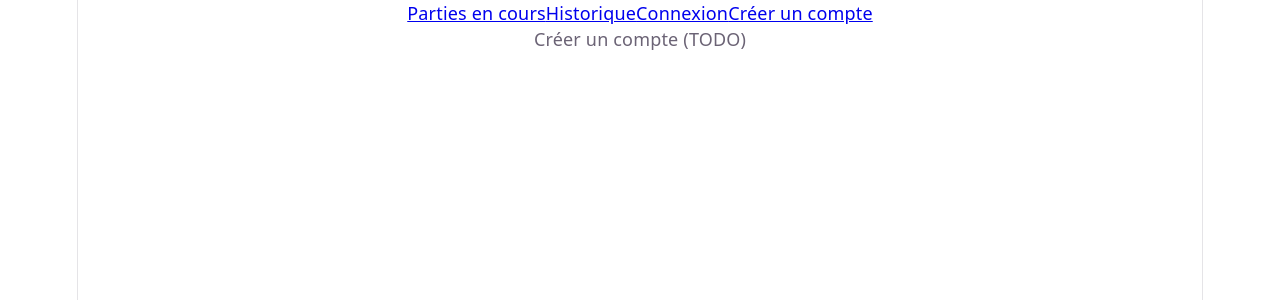
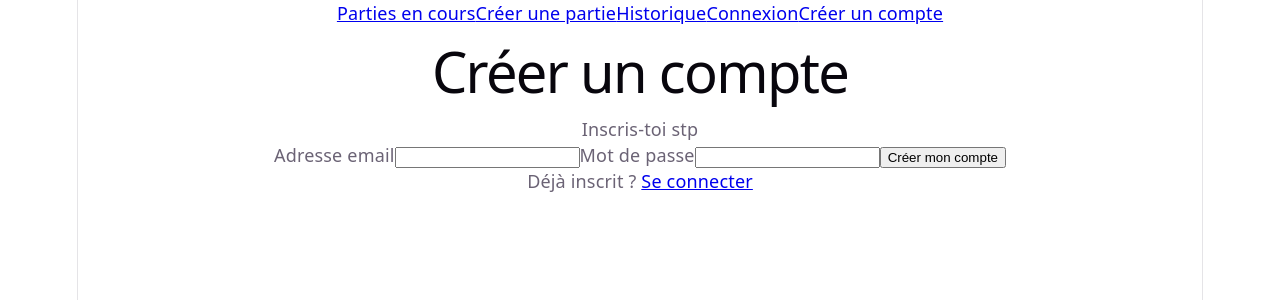
Before and after one commit to Benjylem/Chess_multigame, a React (Vite) app in the folder client/: page /signup in a window 1280 px wide. Shown: the top 300 px of the page. Built offline with nearby package versions, Linux system fonts and the light colour scheme.

Commit message:
feat: add game management frontend

```diff
--- a/client/src/App.tsx
+++ b/client/src/App.tsx
@@ -1,30 +1,53 @@
-import { Routes, Route } from 'react-router-dom'
-import { Navbar } from './components/Navbar'
-import { ProtectedRoute } from './components/ProtectedRoute'
+import { Routes, Route } from "react-router-dom";
+import { LoginPage } from "./pages/LoginPage";
+import { SignupPage } from "./pages/SignupPage";
+import { Navbar } from "./components/Navbar";
+import { ProtectedRoute } from "./components/ProtectedRoute";
+import { CreateGame } from "./pages/CreateGame";
 
-// Placeholders temporaires : les vraies pages (Lot 1 = auth, Lot 2 = lobby/historique,
-// Lot 3 = plateau) seront ajoutées dans src/pages/ sur leurs branches respectives et
-// remplaceront ces éléments inline.
 function Placeholder({ label }: { label: string }) {
-  return <p>{label} (TODO)</p>
+  return <p>{label} (TODO)</p>;
 }
 
 function App() {
   return (
     <>
       <Navbar />
+
       <Routes>
-        <Route path="/login" element={<Placeholder label="Connexion" />} />
-        <Route path="/signup" element={<Placeholder label="Créer un compte" />} />
+        <Route path="/login" element={<LoginPage />} />
+
+        <Route path="/signup" element={<SignupPage />} />
+
+        <Route
+          path="/signup"
+          element={<Placeholder label="Créer un compte" />}
+        />
 
         <Route element={<ProtectedRoute />}>
-          <Route path="/" element={<Placeholder label="Parties en cours" />} />
-          <Route path="/history" element={<Placeholder label="Historique" />} />
-          <Route path="/games/:id" element={<Placeholder label="Partie" />} />
+          <Route
+            path="/"
+            element={<Placeholder label="Parties en cours" />}
+          />
+
+          <Route
+            path="/create-game"
+            element={<CreateGame />}
+          />
+
+          <Route
+            path="/history"
+            element={<Placeholder label="Historique" />}
+          />
+
+          <Route
+            path="/games/:id"
+            element={<Placeholder label="Partie" />}
+          />
         </Route>
       </Routes>
     </>
-  )
+  );
 }
 
-export default App
+export default App;
--- a/client/src/api/client.ts
+++ b/client/src/api/client.ts
@@ -1,7 +1,7 @@
 // Lot 0 — wrapper fetch commun. Ajoute automatiquement le header Authorization
 // quand un token est passé, et transforme les erreurs HTTP en exceptions JS.
 
-const BASE_URL = "http://127.0.0.1:8000";
+const BASE_URL = "http://localhost:8000";
 
 export class ApiError extends Error {
   status: number;
--- a/client/src/components/Navbar.tsx
+++ b/client/src/components/Navbar.tsx
@@ -3,7 +3,7 @@
 
 import { Link, useNavigate } from "react-router-dom";
 import { useAuth } from "../context/AuthContext";
-
+<Link to="/create-game">Créer une partie</Link>
 export function Navbar() {
   const { user, logout } = useAuth();
   const navigate = useNavigate();
@@ -16,6 +16,7 @@ export function Navbar() {
   return (
     <nav>
       <Link to="/">Parties en cours</Link>
+      <Link to="/create-game">Créer une partie</Link>
       <Link to="/history">Historique</Link>
       {user ? (
         <>
--- /dev/null
+++ b/client/src/pages/CreateGame.tsx
@@ -0,0 +1,171 @@
+import { useState } from "react";
+import { useNavigate } from "react-router-dom";
+import { createGame, inviteToGame } from "../api/games";
+import { useAuth } from "../context/AuthContext";
+
+export function CreateGame() {
+  const { token } = useAuth();
+  const navigate = useNavigate();
+
+  const [minPlayers, setMinPlayers] = useState(2);
+  const [maxPlayers, setMaxPlayers] = useState(4);
+
+  const [gameId, setGameId] = useState<number | null>(null);
+  const [email, setEmail] = useState("");
+
+  const [message, setMessage] = useState("");
+  const [error, setError] = useState("");
+  const [loading, setLoading] = useState(false);
+
+  async function handleCreateGame(event: React.FormEvent) {
+    event.preventDefault();
+
+    setError("");
+    setMessage("");
+
+    if (!token) {
+      setError("Tu dois être connecté.");
+      return;
+    }
+
+    if (minPlayers < 1) {
+      setError("Le minimum doit être au moins 1.");
+      return;
+    }
+
+    if (maxPlayers < minPlayers) {
+      setError("Le maximum doit être supérieur ou égal au minimum.");
+      return;
+    }
+
+    try {
+      setLoading(true);
+
+      const game = await createGame(
+        token,
+        minPlayers,
+        maxPlayers,
+      );
+
+      setGameId(game.id);
+      setMessage(`Partie #${game.id} créée !`);
+    } catch (err) {
+      setError(
+        err instanceof Error
+          ? err.message
+          : "Impossible de créer la partie.",
+      );
+    } finally {
+      setLoading(false);
+    }
+  }
+
+  async function handleInvite(event: React.FormEvent) {
+    event.preventDefault();
+
+    setError("");
+    setMessage("");
+
+    if (!token || gameId === null) {
+      setError("Crée d'abord une partie.");
+      return;
+    }
+
+    if (!email.trim()) {
+      setError("Entre une adresse email.");
+      return;
+    }
+
+    try {
+      setLoading(true);
+
+      await inviteToGame(token, gameId, email.trim());
+
+      setMessage(`Invitation envoyée à ${email}.`);
+      setEmail("");
+    } catch (err) {
+      setError(
+        err instanceof Error
+          ? err.message
+          : "Impossible d'envoyer l'invitation.",
+      );
+    } finally {
+      setLoading(false);
+    }
+  }
+
+  return (
+    <main>
+      <h1>Créer une partie</h1>
+
+      {message && <p>{message}</p>}
+      {error && <p>{error}</p>}
+
+      <form onSubmit={handleCreateGame}>
+        <div>
+          <label htmlFor="minPlayers">
+            Nombre minimum de joueurs
+          </label>
+
+          <input
+            id="minPlayers"
+            type="number"
+            min="1"
+            value={minPlayers}
+            onChange={(event) =>
+              setMinPlayers(Number(event.target.value))
+            }
+          />
+        </div>
+
+        <div>
+          <label htmlFor="maxPlayers">
+            Nombre maximum de joueurs
+          </label>
+
+          <input
+            id="maxPlayers"
+            type="number"
+            min="1"
+            value={maxPlayers}
+            onChange={(event) =>
+              setMaxPlayers(Number(event.target.value))
+            }
+          />
+        </div>
+
+        <button type="submit" disabled={loading}>
+          {loading ? "Création..." : "Créer la partie"}
+        </button>
+      </form>
+
+      {gameId !== null && (
+        <section>
+          <h2>Inviter un joueur</h2>
+
+          <form onSubmit={handleInvite}>
+            <label htmlFor="email">
+              Email du joueur
+            </label>
+
+            <input
+              id="email"
+              type="email"
+              placeholder="joueur@example.com"
+              value={email}
+              onChange={(event) => setEmail(event.target.value)}
+            />
+
+            <button type="submit" disabled={loading}>
+              {loading ? "Envoi..." : "Inviter"}
+            </button>
+          </form>
+
+          <button onClick={() => navigate("/")}>
+            Voir mes parties
+          </button>
+        </section>
+      )}
+    </main>
+  );
+}
--- /dev/null
+++ b/client/src/pages/LoginPage.tsx
@@ -0,0 +1,98 @@
+import { useState, type FormEvent } from "react";
+import { Link, Navigate, useNavigate } from "react-router-dom";
+import { ApiError } from "../api/client";
+import { login } from "../api/auth";
+import { useAuth } from "../context/AuthContext";
+
+export function LoginPage() {
+  const { token, login: saveSession } = useAuth();
+  const navigate = useNavigate();
+
+  const [email, setEmail] = useState("");
+  const [password, setPassword] = useState("");
+  const [error, setError] = useState<string | null>(null);
+  const [isSubmitting, setIsSubmitting] = useState(false);
+
+  if (token) return <Navigate to="/" replace />;
+
+  async function handleSubmit(event: FormEvent<HTMLFormElement>) {
+    event.preventDefault();
+    setError(null);
+    setIsSubmitting(true);
+
+    try {
+      const response = await login(email, password);
+
+      saveSession(response.token, response.user);
+
+      navigate("/", { replace: true });
+    } catch (err) {
+      setError(
+        err instanceof ApiError
+          ? err.message
+          : "Impossible de se connecter.",
+      );
+    } finally {
+      setIsSubmitting(false);
+    }
+  }
+
+  return (
+    <main className="auth-page">
+      <section className="auth-panel">
+        <h1>Connexion</h1>
+
+        <p className="auth-intro">
+          Inscris toi chacal
+        </p>
+
+        <form className="auth-form" onSubmit={handleSubmit}>
+          <label>
+            Adresse email
+
+            <input
+              type="email"
+              value={email}
+              onChange={(event) => setEmail(event.target.value)}
+              autoComplete="email"
+              required
+            />
+          </label>
+
+          <label>
+            Mot de passe
+
+            <input
+              type="password"
+              value={password}
+              onChange={(event) => setPassword(event.target.value)}
+              autoComplete="current-password"
+              required
+            />
+          </label>
+
+          {error && (
+            <p className="auth-error" role="alert">
+              {error}
+            </p>
+          )}
+
+          <button
+            className="auth-submit"
+            type="submit"
+            disabled={isSubmitting}
+          >
+            {isSubmitting ? "Connexion..." : "Se connecter"}
+          </button>
+        </form>
+
+        <p className="auth-switch">
+          Pas encore de compte ?{" "}
+          <Link to="/signup">
+            Créer un compte
+          </Link>
+        </p>
+      </section>
+    </main>
+  );
+}
--- /dev/null
+++ b/client/src/pages/SignupPage.tsx
@@ -0,0 +1,71 @@
+import { useState, type FormEvent } from "react";
+import { Link, Navigate, useNavigate } from "react-router-dom";
+import { ApiError } from "../api/client";
+import { signup } from "../api/auth";
+import { useAuth } from "../context/AuthContext";
+
+export function SignupPage() {
+  const { token, login: saveSession } = useAuth();
+  const navigate = useNavigate();
+  const [email, setEmail] = useState("");
+  const [password, setPassword] = useState("");
+  const [error, setError] = useState<string | null>(null);
+  const [isSubmitting, setIsSubmitting] = useState(false);
+
+  if (token) return <Navigate to="/" replace />;
+
+  async function handleSubmit(event: FormEvent<HTMLFormElement>) {
+    event.preventDefault();
+    setError(null);
+    setIsSubmitting(true);
+
+    try {
+      const response = await signup(email, password);
+      saveSession(response.token, response.user);
+      navigate("/", { replace: true });
+    } catch (err) {
+      setError(err instanceof ApiError ? err.message : "Impossible de créer le compte.");
+    } finally {
+      setIsSubmitting(false);
+    }
+  }
+
+  return (
+    <main className="auth-page">
+      <section className="auth-panel" aria-labelledby="signup-title">
+        <h1 id="signup-title">Créer un compte</h1>
+        <p className="auth-intro">Inscris-toi stp</p>
+        <form className="auth-form" onSubmit={handleSubmit}>
+          <label>
+            Adresse email
+            <input
+              type="email"
+              value={email}
+              onChange={(event) => setEmail(event.target.value)}
+              autoComplete="email"
+              required
+            />
+          </label>
+          <label>
+            Mot de passe
+            <input
+              type="password"
+              value={password}
+              onChange={(event) => setPassword(event.target.value)}
+              autoComplete="new-password"
+              minLength={6}
+              required
+            />
+          </label>
+          {error && <p className="auth-error" role="alert">{error}</p>}
+          <button className="auth-submit" type="submit" disabled={isSubmitting}>
+            {isSubmitting ? "Création..." : "Créer mon compte"}
+          </button>
+        </form>
+        <p className="auth-switch">
+          Déjà inscrit ? <Link to="/login">Se connecter</Link>
+        </p>
+      </section>
+    </main>
+  );
+}
```
Also changed, not shown: client/src/components/GameCard.tsx (added), client/src/components/GameStatus.tsx (added), client/src/pages/GameHistory.tsx (added), client/src/pages/MyGames.tsx (added).
